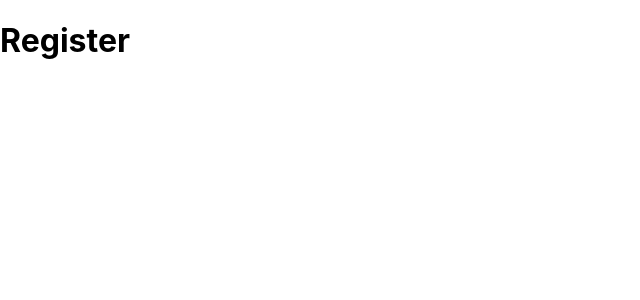
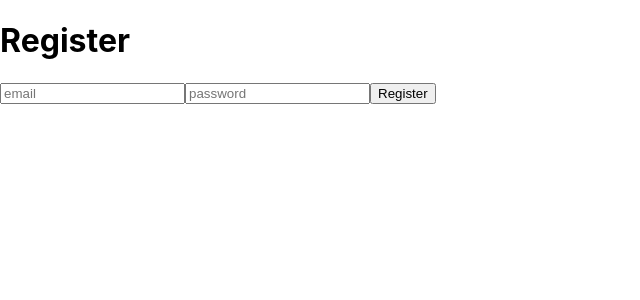
Before and after one commit to GabrielChavesBorges/gabesSafe, a React (Create React App) app in the folder client/: page /register in a window 1280 px wide. Shown: the top 300 px of the page, without its empty margins (0-640 px from the left). Built offline with nearby package versions, Linux system fonts and the light colour scheme.

Commit message:
Add Form and Field components.

```diff
--- /dev/null
+++ b/client/src/components/Field.jsx
@@ -0,0 +1,9 @@
+import React from "react";
+
+function Field(props) {
+  return(
+    <input placeholder={props.label}></input>
+  );
+}
+
+export default Field;
--- /dev/null
+++ b/client/src/components/Form.jsx
@@ -0,0 +1,15 @@
+import { Link } from "react-router-dom";
+import React from "react";
+import Field from "./Field";
+
+function Form(props) {
+
+  return(
+    <form>
+      {props.fields.map(field => <Field label={field}/>)}
+      <Link to={props.route}><button>{props.buttonName}</button></Link>
+    </form>
+  );
+}
+
+export default Form;
--- a/client/src/components/pages/Home.jsx
+++ b/client/src/components/pages/Home.jsx
@@ -5,7 +5,7 @@ function Home() {
     return (
         <div>
             <h1>Gabe's Safe</h1>
-            <button>Register</button>
+            <Link to="/register"><button>Register</button></Link>
             <Link to="/login"><button>Log in</button></Link>
         </div>
     );
--- a/client/src/components/pages/Register.jsx
+++ b/client/src/components/pages/Register.jsx
@@ -1,9 +1,15 @@
 import React from "react";
+import Form from "../Form";
 
 function Register() {
+    const fields = ["email", "password"];
+    const buttonName = "Register";
+    const route = "/safe";
+
     return (
         <div>
             <h1>Register</h1>
+            <Form fields={fields} buttonName={buttonName} route={route}/>
         </div>
     );
 }
```
